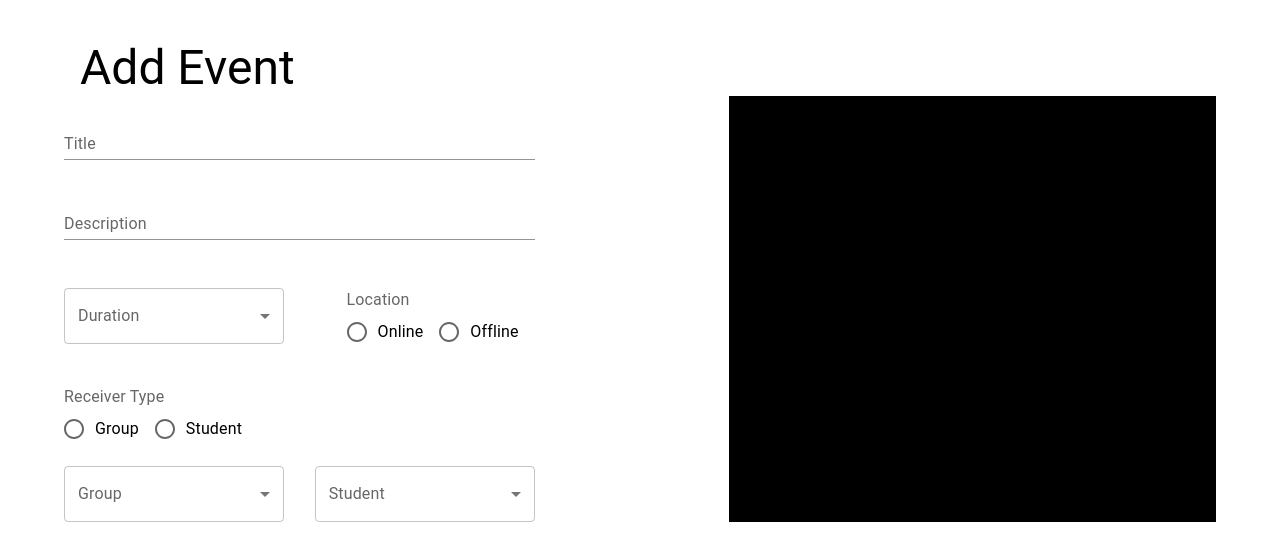
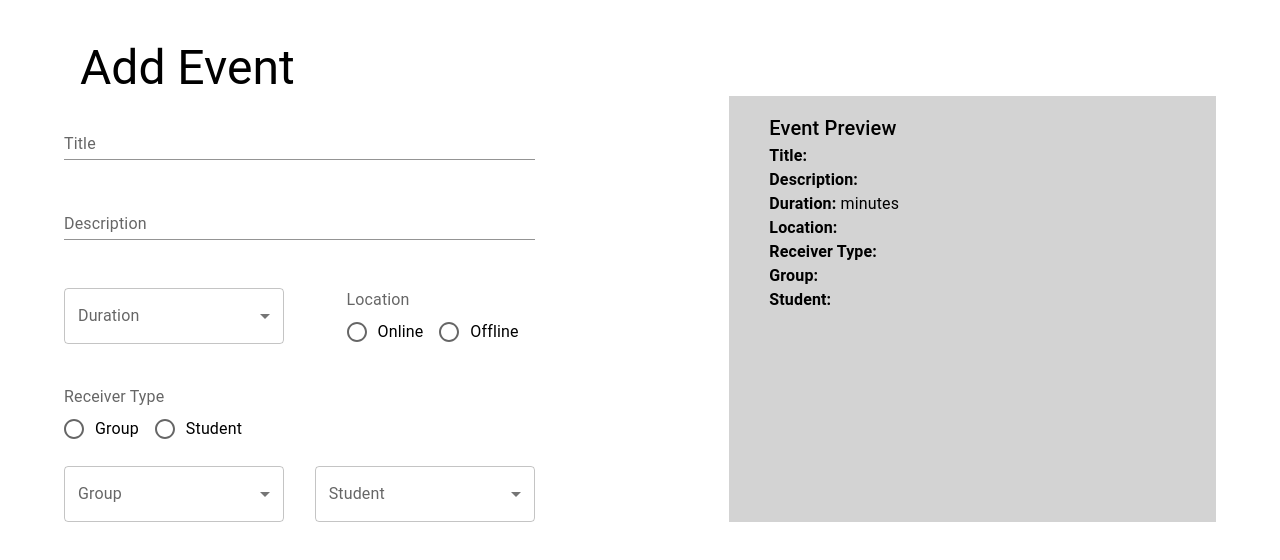
Before and after one commit to nurlanimamali95/BookYourFuture, a React app in the folder client/: page /add-event in a window 1280 px wide. Shown: the top 560 px of the page. Built offline with nearby package versions, Linux system fonts and the light colour scheme.

Commit message:
add event context

```diff
--- a/client/src/components/Admin/AdminEvents/AddEvent/AddEventElements.js
+++ b/client/src/components/Admin/AdminEvents/AddEvent/AddEventElements.js
@@ -36,11 +36,11 @@ DurationDropdown.propTypes = {
   onChange: PropTypes.func.isRequired,
 };
 
-export function LocationToggle() {
+export function LocationToggle({ value, onChange }) {
   return (
     <FormControl component="fieldset" sx={{ pl: 2 }}>
       <FormLabel component="legend">Location</FormLabel>
-      <RadioGroup row name="location">
+      <RadioGroup row name="location" value={value} onChange={onChange}>
         <FormControlLabel value="Online" control={<Radio />} label="Online" />
         <FormControlLabel value="Offline" control={<Radio />} label="Offline" />
       </RadioGroup>
@@ -48,17 +48,27 @@ export function LocationToggle() {
   );
 }
 
-export function ReceiverToggle() {
+LocationToggle.propTypes = {
+  value: PropTypes.oneOfType([PropTypes.string, PropTypes.number]),
+  onChange: PropTypes.func.isRequired,
+};
+
+export function ReceiverToggle({ value, onChange }) {
   return (
     <FormControl component="fieldset" sx={{ mt: 4 }}>
       <FormLabel component="legend">Receiver Type</FormLabel>
-      <RadioGroup row name="receiverType">
+      <RadioGroup row name="receiverType" value={value} onChange={onChange}>
         <FormControlLabel value="Group" control={<Radio />} label="Group" />
         <FormControlLabel value="Student" control={<Radio />} label="Student" />
       </RadioGroup>
     </FormControl>
   );
 }
+
+ReceiverToggle.propTypes = {
+  value: PropTypes.oneOfType([PropTypes.string, PropTypes.number]),
+  onChange: PropTypes.func.isRequired,
+};
 
 export function GroupDropdown({ value, onChange }) {
   return (
@@ -71,10 +81,10 @@ export function GroupDropdown({ value, onChange }) {
         label="Group"
         onChange={onChange}
       >
-        <MenuItem value={43}>Group</MenuItem>
-        <MenuItem value={44}>30 min</MenuItem>
-        <MenuItem value={45}>1 hour</MenuItem>
-        <MenuItem value={46}>3 hours</MenuItem>
+        <MenuItem value={43}>43</MenuItem>
+        <MenuItem value={44}>44</MenuItem>
+        <MenuItem value={45}>45</MenuItem>
+        <MenuItem value={46}>46</MenuItem>
       </Select>
     </FormControl>
   );
@@ -96,10 +106,10 @@ export function StudentDropdown({ value, onChange }) {
         label="Student"
         onChange={onChange}
       >
-        <MenuItem value={15}>15 min</MenuItem>
-        <MenuItem value={30}>30 min</MenuItem>
-        <MenuItem value={60}>1 hour</MenuItem>
-        <MenuItem value={180}>3 hours</MenuItem>
+        <MenuItem value={"Nurlan"}>Nurlan</MenuItem>
+        <MenuItem value={"Anastasia"}>Anastasia</MenuItem>
+        <MenuItem value={"Alevtina"}>Alevtina</MenuItem>
+        <MenuItem value={"Evghen"}>Evghen</MenuItem>
       </Select>
     </FormControl>
   );
--- a/client/src/components/Admin/AdminEvents/AddEvent/AddEventInfo.js
+++ b/client/src/components/Admin/AdminEvents/AddEvent/AddEventInfo.js
@@ -1,7 +1,7 @@
 import React from "react";
 import { TextField, Stack } from "@mui/material";
-import { useState } from "react";
-import PropTypes from "prop-types";
+import EventContext from "./EventContext";
+import { useContext } from "react";
 
 import {
   DurationDropdown,
@@ -11,16 +11,17 @@ import {
   StudentDropdown,
 } from "./AddEventElements";
 
-function handleDropdown(setter) {
-  return (e) => {
-    setter(e.target.value);
-  };
-}
+export default function MainEventInfo() {
+  const { eventData, setEventData } = useContext(EventContext);
 
-export default function MainEventInfo() {
-  const [duration, setDuration] = useState("");
-  const [group, setGroup] = useState("");
-  const [student, setStudent] = useState("");
+  function handleDropdownChange(name) {
+    return (event) => {
+      setEventData((prev) => ({
+        ...prev,
+        [name]: event.target.value,
+      }));
+    };
+  }
 
   return (
     <>
@@ -30,6 +31,8 @@ export default function MainEventInfo() {
           label="Title"
           variant="standard"
           fullWidth
+          value={eventData.title}
+          onChange={handleDropdownChange("title")}
         />
 
         <TextField
@@ -39,27 +42,34 @@ export default function MainEventInfo() {
           maxRows={4}
           variant="standard"
           fullWidth
+          value={eventData.description}
+          onChange={handleDropdownChange("description")}
         />
       </Stack>
       <Stack direction="row" justifyContent="space-between" sx={{ mt: 6 }}>
         <DurationDropdown
-          value={duration}
-          onChange={handleDropdown(setDuration)}
+          value={eventData.duration}
+          onChange={handleDropdownChange("duration")}
         />
-        <LocationToggle />
+        <LocationToggle
+          value={eventData.location}
+          onChange={handleDropdownChange("location")}
+        />
       </Stack>
-      <ReceiverToggle />
+      <ReceiverToggle
+        value={eventData.receiverType}
+        onChange={handleDropdownChange("receiverType")}
+      />
       <Stack direction="row" justifyContent="space-between" sx={{ mt: 2 }}>
-        <GroupDropdown value={group} onChange={handleDropdown(setGroup)} />
+        <GroupDropdown
+          value={eventData.group}
+          onChange={handleDropdownChange("group")}
+        />
         <StudentDropdown
-          value={student}
-          onChange={handleDropdown(setStudent)}
+          value={eventData.student}
+          onChange={handleDropdownChange("student")}
         />
       </Stack>
     </>
   );
 }
-
-handleDropdown.propTypes = {
-  setter: PropTypes.func.isRequired,
-};
--- /dev/null
+++ b/client/src/components/Admin/AdminEvents/AddEvent/EventContext.js
@@ -0,0 +1,5 @@
+import { createContext } from "react";
+
+const EventContext = createContext();
+
+export default EventContext;
--- a/client/src/components/Admin/AdminEvents/AddEvent/EventPreview.js
+++ b/client/src/components/Admin/AdminEvents/AddEvent/EventPreview.js
@@ -1,10 +1,34 @@
-import React from "react";
+import React, { useContext } from "react";
 import { Container, Typography } from "@mui/material";
+import EventContext from "./EventContext";
 
 export default function EventPreview() {
+  const { eventData } = useContext(EventContext);
+
   return (
     <Container>
-      <Typography>Event Preview</Typography>
+      <Typography variant="h6">Event Preview</Typography>
+      <Typography variant="body1">
+        <strong>Title:</strong> {eventData.title}
+      </Typography>
+      <Typography variant="body1">
+        <strong>Description:</strong> {eventData.description}
+      </Typography>
+      <Typography variant="body1">
+        <strong>Duration:</strong> {eventData.duration} minutes
+      </Typography>
+      <Typography variant="body1">
+        <strong>Location:</strong> {eventData.location}
+      </Typography>
+      <Typography variant="body1">
+        <strong>Receiver Type:</strong> {eventData.receiverType}
+      </Typography>
+      <Typography variant="body1">
+        <strong>Group:</strong> {eventData.group}
+      </Typography>
+      <Typography variant="body1">
+        <strong>Student:</strong> {eventData.student}
+      </Typography>
     </Container>
   );
 }
--- a/client/src/pages/Admin/AddEventPage.js
+++ b/client/src/pages/Admin/AddEventPage.js
@@ -2,9 +2,22 @@ import React from "react";
 import MainEventInfo from "../../components/Admin/AdminEvents/AddEvent/AddEventInfo";
 import { Grid, Container, Typography, Box } from "@mui/material";
 import EventPreview from "../../components/Admin/AdminEvents/AddEvent/EventPreview";
+import EventContext from "../../components/Admin/AdminEvents/AddEvent/EventContext";
+import { useState } from "react";
 
-const AddEventPage = () => {
+export default function AddEventPage() {
+  const [eventData, setEventData] = useState({
+    duration: "",
+    group: "",
+    student: "",
+    receiverType: "",
+    location: "",
+    title: "",
+    description: "",
+  });
+
   return (
+    <EventContext.Provider value={{ eventData, setEventData }}>
       <Container>
         <Typography variant="h3" sx={{ pt: 4, mb: 2, ml: 2 }}>
           Add Event
@@ -14,14 +27,13 @@ const AddEventPage = () => {
             <MainEventInfo />
           </Grid>
           <Grid item xs={2} sm={2}></Grid>
-        <Grid item xs={5} sm={5} sx={{ pl: 5, bgcolor: "black" }}>
+          <Grid item xs={5} sm={5} sx={{ pl: 5, bgcolor: "lightgray" }}>
             <Box>
               <EventPreview />
             </Box>
           </Grid>
         </Grid>
       </Container>
+    </EventContext.Provider>
   );
-};
-
-export default AddEventPage;
+}
```
Lines whose indentation alone changed are shown as unchanged.
